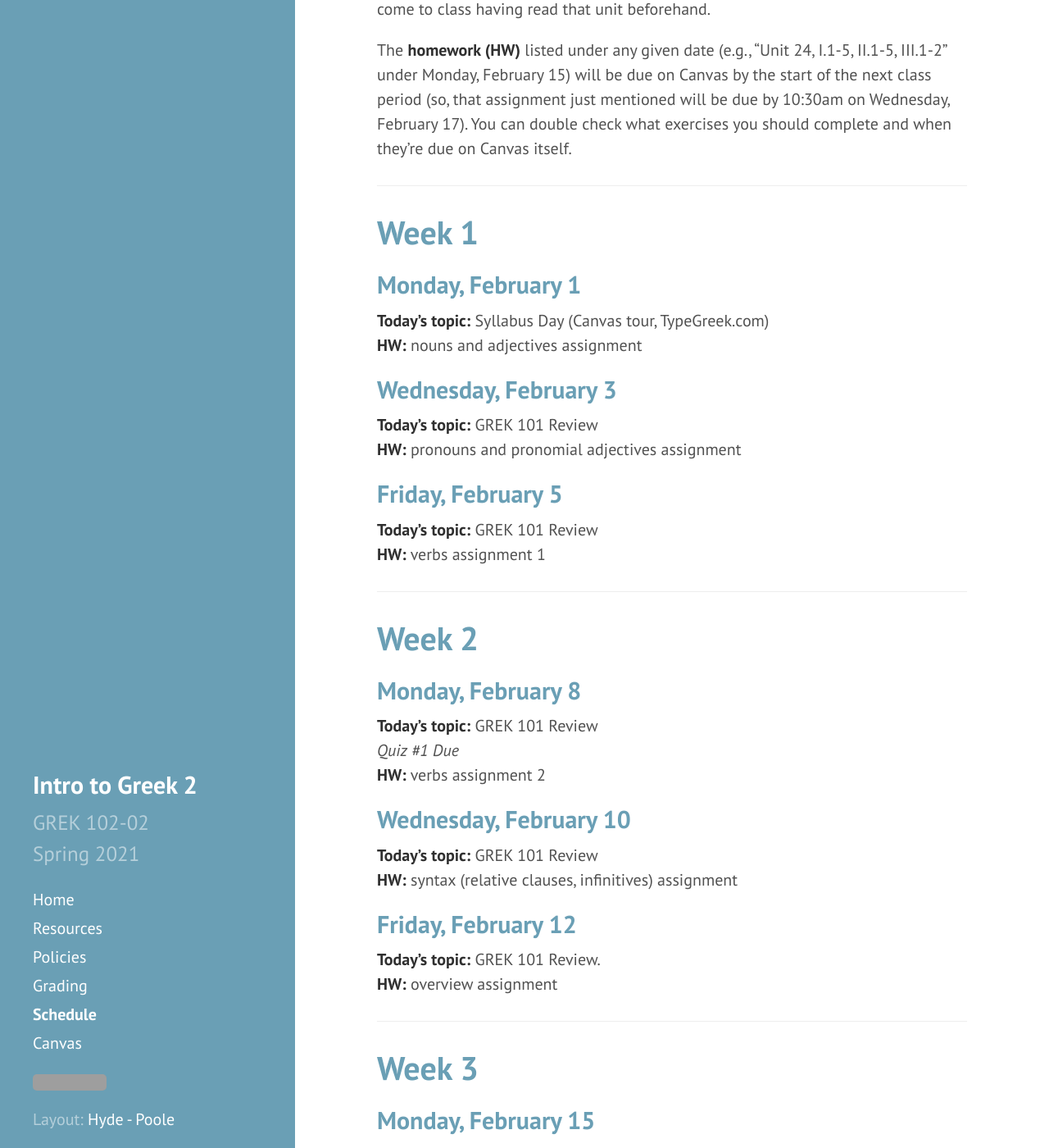
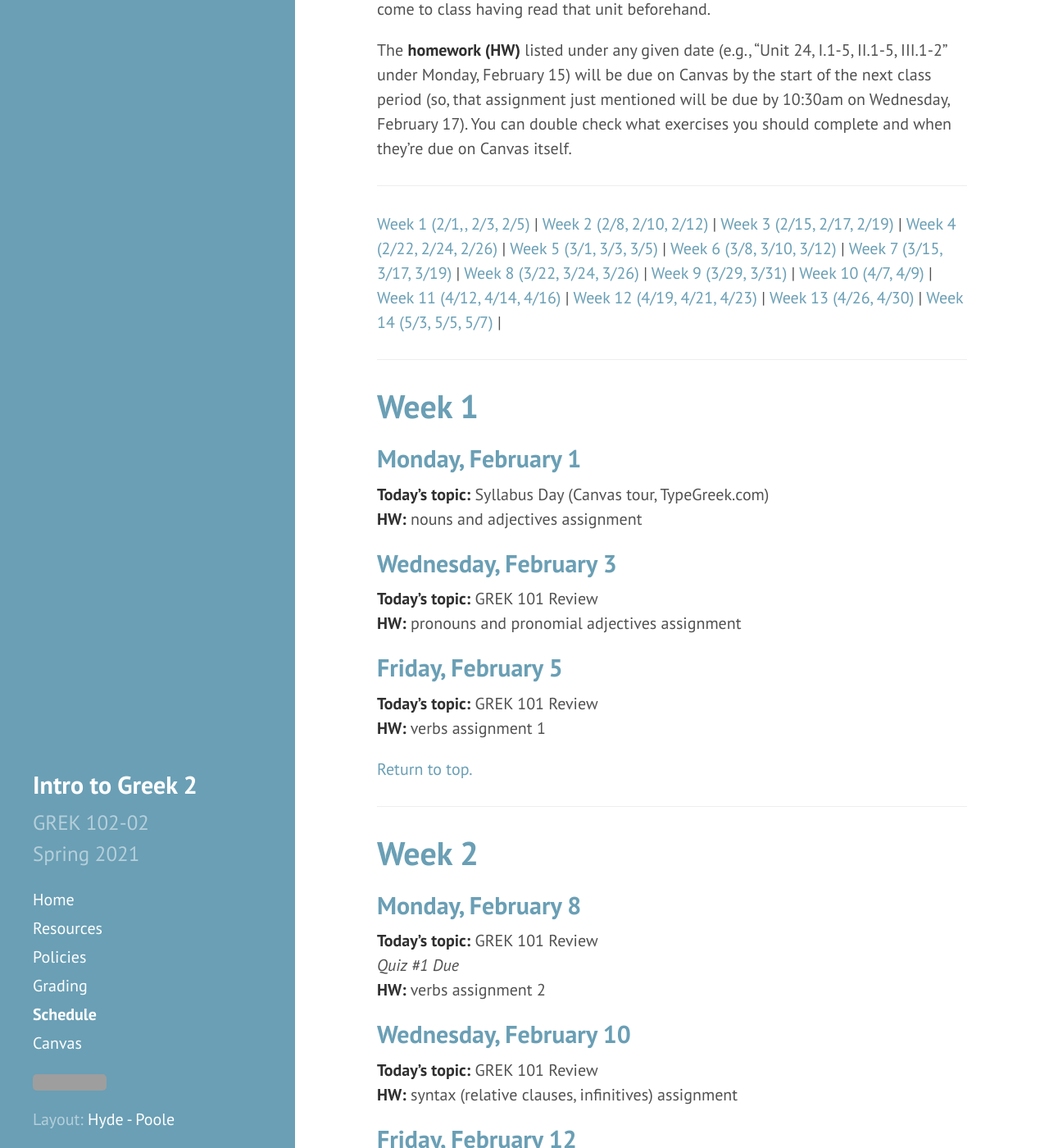
Before and after one commit to DLibatique/GREK102-S21, a Jekyll site: the page built from _pages/schedule.md, in a window 1280 px wide and 1400 px high, scrolled down 204 px. Shown: the whole window at 82% size. Built offline with Jekyll 4.4.1, drawn with Linux system fonts in a browser that asks for light colours; some of the changed text lies outside the part shown; grey boxes are pictures that could not be loaded.

Commit message:
added navs to policies and schedule

```diff
--- a/_pages/schedule.md
+++ b/_pages/schedule.md
@@ -8,6 +8,10 @@ order: 4
 Under any given date, the **topic** listed (e.g., “Unit 24 (athematic aorists)” under Monday, February 15) is what will be discussed in class on that day. You should come to class having read that unit beforehand.
 
 The **homework (HW)** listed under any given date (e.g., “Unit 24, I.1-5, II.1-5, III.1-2” under Monday, February 15) will be due on Canvas by the start of the next class period (so, that assignment just mentioned will be due by 10:30am on Wednesday, February 17). You can double check what exercises you should complete and when they’re due on Canvas itself.
+
+***
+
+[Week 1 (2/1,, 2/3, 2/5)](#week-1) \| [Week 2 (2/8, 2/10, 2/12)](#week-2) \| [Week 3 (2/15, 2/17, 2/19)](#week-3) \| [Week 4 (2/22, 2/24, 2/26)](#week-4) \| [Week 5 (3/1, 3/3, 3/5)](#week-5) \| [Week 6 (3/8, 3/10, 3/12)](#week-6) \| [Week 7 (3/15, 3/17, 3/19)](#week-7) \| [Week 8 (3/22, 3/24, 3/26)](#week-8) \| [Week 9 (3/29, 3/31)](#week-9) \| [Week 10 (4/7, 4/9)](#week-10) \| [Week 11 (4/12, 4/14, 4/16)](#week-11) \| [Week 12 (4/19, 4/21, 4/23)](#week-12) \| [Week 13 (4/26, 4/30)](#week-13) \| [Week 14 (5/3, 5/5, 5/7)](#week-14) \|
 
 ***
 
@@ -25,6 +29,8 @@ The **homework (HW)** listed under any given date (e.g., “Unit 24, I.1-5, II.1
 **Today's topic:** GREK 101 Review
 **HW:** verbs assignment 1
 
+[Return to top.](#top)
+
 ***
 
 # Week 2
@@ -41,6 +47,8 @@ The **homework (HW)** listed under any given date (e.g., “Unit 24, I.1-5, II.1
 ## Friday, February 12
 **Today's topic:** GREK 101 Review.
 **HW:** overview assignment
+
+[Return to top.](#top)
 
 ***
 
@@ -61,6 +69,8 @@ The **homework (HW)** listed under any given date (e.g., “Unit 24, I.1-5, II.1
 **Today's topic:** Unit 25, part 2 - result constructions
 **HW:** Unit 25, I.7, 10; II.3, 5
 
+[Return to top.](#top)
+
 ***
 
 # Week 4
@@ -78,6 +88,8 @@ The **homework (HW)** listed under any given date (e.g., “Unit 24, I.1-5, II.1
 **Today's topic:** Unit 27, part 2 (more participle uses)
 **HW:** Unit 27, I.4-6, II.4-6
 
+[Return to top.](#top)
+
 ***
 
 # Week 5
@@ -93,6 +105,8 @@ The **homework (HW)** listed under any given date (e.g., “Unit 24, I.1-5, II.1
 
 ## Friday, March 5
 Exam #1 Review Day
+
+[Return to top.](#top)
 
 ***
 
@@ -110,6 +124,8 @@ Exam #1 Review Day
 ## Friday, March 12
 **Today's topic:** Unit 31 (adjective and adverb comparison)
 **HW:** Unit 31, II.2-4, III.1-2
+
+[Return to top.](#top)
 
 ***
 
@@ -130,6 +146,8 @@ Exam #1 Review Day
 **Today's topic:** Unit 33 (optative: formation)
 **HW:** Unit 33, I.1-5, II.1-5
 
+[Return to top.](#top)
+
 ***
 
 # Week 8
@@ -147,6 +165,8 @@ Exam #1 Review Day
 **Today's topic:** Unit 35 (conditionals)
 **HW:** (TBD)
 
+[Return to top.](#top)
+
 ***
 
 # Week 9
@@ -160,6 +180,8 @@ Exam #1 Review Day
 ## Wednesday, March 31
 **Today's topic:** Unit 37 (perfect active)
 **HW:** Unit 37, I.1-6, II.1-6
+
+[Return to top.](#top)
 
 ***
 
@@ -175,6 +197,8 @@ Exam #1 Review Day
 
 ## Friday, April 9
 Exam #2 Review Day
+
+[Return to top.](#top)
 
 ***
 
@@ -192,6 +216,8 @@ Begin *Oidipous Tyrannos*
 *Composition #3 Due*
 *OT*
 
+[Return to top.](#top)
+
 ***
 
 # Week 12
@@ -205,6 +231,8 @@ Begin *Oidipous Tyrannos*
 
 ## Friday, April 23
 *OT*
+
+[Return to top.](#top)
 
 ***
 
@@ -220,6 +248,8 @@ No class (Academic Conference)
 ## Friday, April 30
 *OT*
 
+[Return to top.](#top)
+
 ***
 
 # Week 14
@@ -234,9 +264,13 @@ No class (Academic Conference)
 ## Friday, May 7
 In Conclusion
 
+[Return to top.](#top)
+
 ***
 
 **Study Period:** 5/8 - 5/11
 **Exam Period:** 5/12 - 5/18\*
 
 \* Translation #4, Composition #4, and Exam #3 will be due during exam period; details TBD.
+
+[Return to top.](#top)
```
Also changed, not shown: _pages/policies.md (+6 -0 lines).
